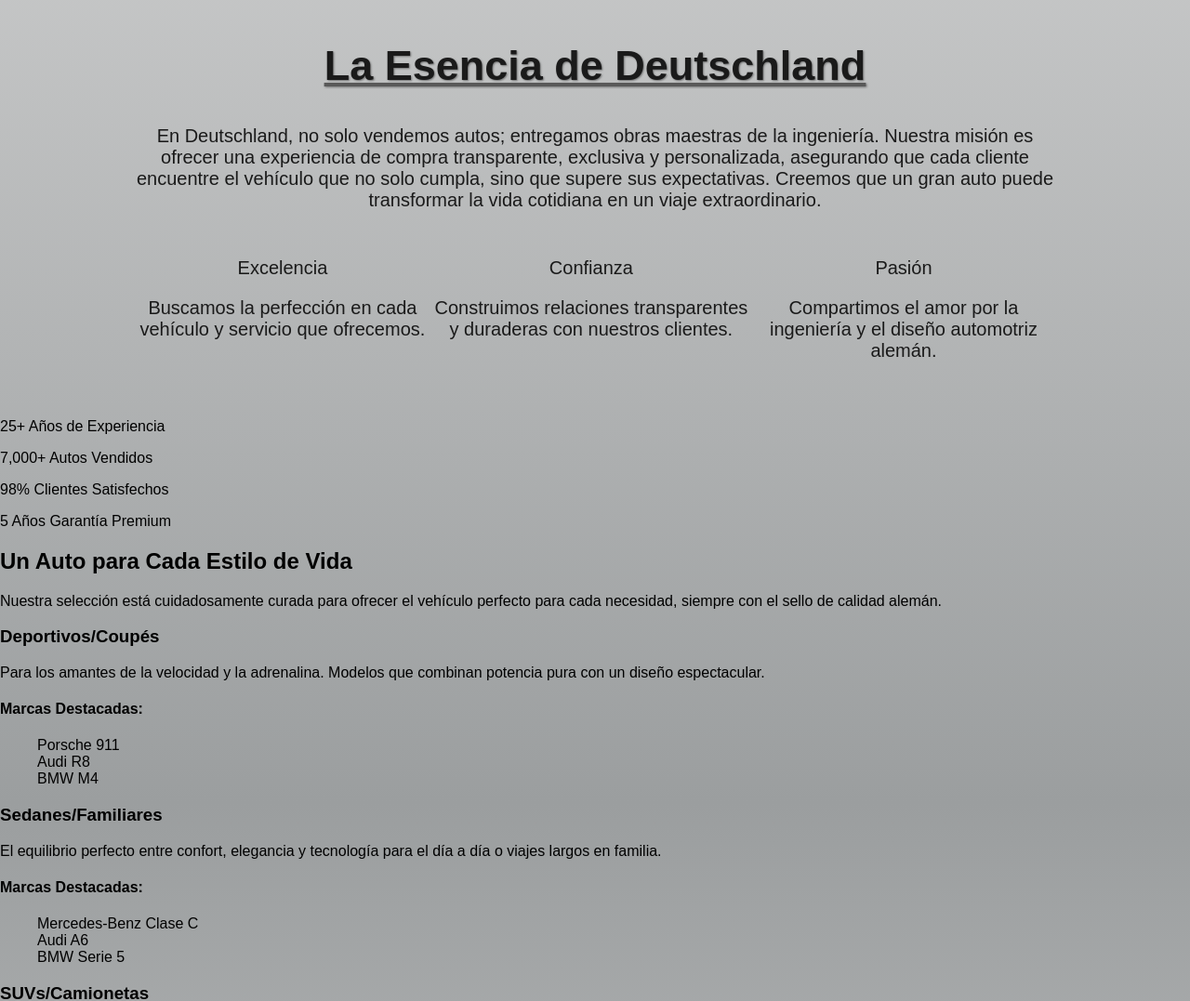
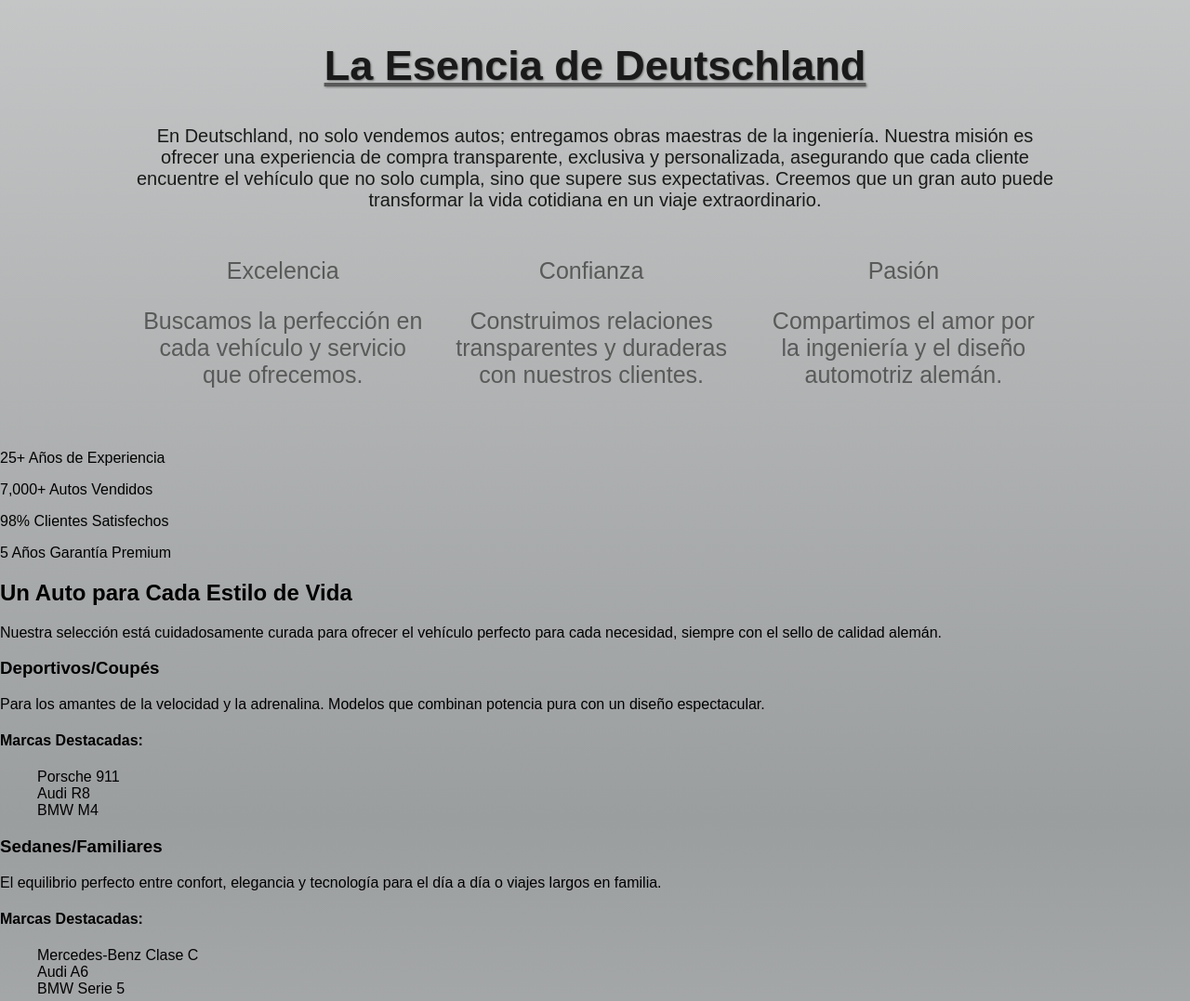
Before and after one commit to BenjaminContrerasFe/Proyecto-Grupo-Widi, a plain HTML site: page html/nosotros.html in a window 1280 px wide. Shown: the part 787-1864 px from the top of the page at 93% size. Drawn offline with Linux system fonts and the light colour scheme; files whose address does not match are found by name.

Commit message:
Modificando li en fondo

```diff
--- a/CSS/nosotros.css
+++ b/CSS/nosotros.css
@@ -177,3 +177,9 @@ main{
     padding: 0;
     list-style: none;
 }
+
+#Fondo ul li{
+    margin: 0 10px 0 10px;
+    color:var(--silver-primary) ;
+    font-size: 25px;
+}
```
